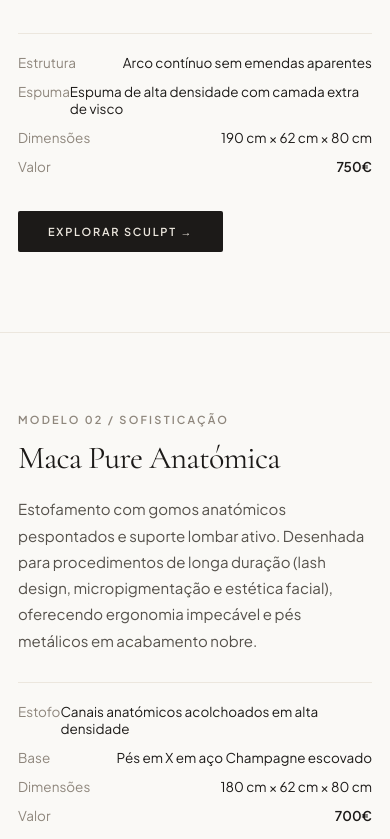
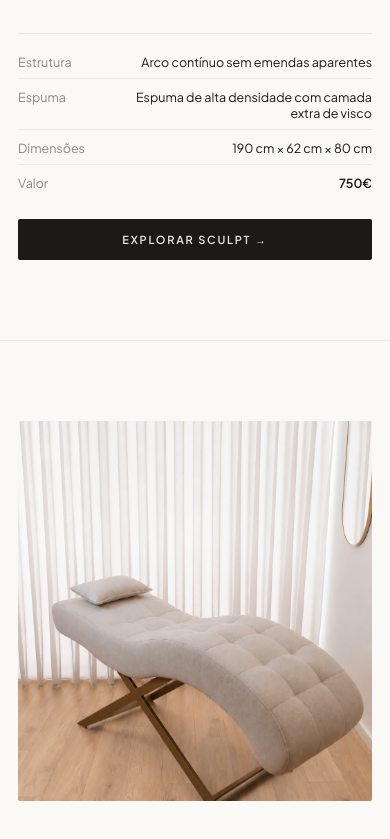
Before and after one commit to MMagnoDev/nuderest, a Next.js app: page /colecoes in a window 390 px wide. Shown: the part 1183-2022 px from the top of the page. Built offline with nearby package versions, Linux system fonts and the light colour scheme.

Commit message:
fix(mobile): improve responsiveness of specifications list and update feet material from aco to ferro

```diff
--- a/app/colecoes/page.tsx
+++ b/app/colecoes/page.tsx
@@ -136,32 +136,22 @@ export default function ColecoesPage() {
               </Reveal>
 
               <Reveal direction="up" delay={350}>
-                <div style={{
-                  display: 'flex',
-                  flexDirection: 'column',
-                  gap: '12px',
-                  fontFamily: 'var(--font-sans)',
-                  fontSize: '13.5px',
-                  color: '#1C1A18',
-                  marginBottom: '36px',
-                  borderTop: '1px solid #ECE7DE',
-                  paddingTop: '20px'
-                }}>
-                  <div style={{ display: 'flex', justifyContent: 'space-between' }}>
-                    <span style={{ color: '#8E867C' }}>Estrutura</span>
-                    <span>Arco contínuo sem emendas aparentes</span>
+                <div className="editorial-spec-list">
+                  <div className="editorial-spec-item">
+                    <span className="editorial-spec-label">Estrutura</span>
+                    <span className="editorial-spec-value">Arco contínuo sem emendas aparentes</span>
                   </div>
-                  <div style={{ display: 'flex', justifyContent: 'space-between' }}>
-                    <span style={{ color: '#8E867C' }}>Espuma</span>
-                    <span>Espuma de alta densidade com camada extra de visco</span>
+                  <div className="editorial-spec-item">
+                    <span className="editorial-spec-label">Espuma</span>
+                    <span className="editorial-spec-value">Espuma de alta densidade com camada extra de visco</span>
                   </div>
-                  <div style={{ display: 'flex', justifyContent: 'space-between' }}>
-                    <span style={{ color: '#8E867C' }}>Dimensões</span>
-                    <span>190 cm × 62 cm × 80 cm</span>
+                  <div className="editorial-spec-item">
+                    <span className="editorial-spec-label">Dimensões</span>
+                    <span className="editorial-spec-value">190 cm × 62 cm × 80 cm</span>
                   </div>
-                  <div style={{ display: 'flex', justifyContent: 'space-between' }}>
-                    <span style={{ color: '#8E867C' }}>Valor</span>
-                    <span style={{ fontWeight: 600 }}>750€</span>
+                  <div className="editorial-spec-item">
+                    <span className="editorial-spec-label">Valor</span>
+                    <span className="editorial-spec-value" style={{ fontWeight: 600 }}>750€</span>
                   </div>
                 </div>
               </Reveal>
@@ -170,6 +160,7 @@ export default function ColecoesPage() {
                 <div style={{ display: 'flex', gap: '16px', flexWrap: 'wrap' }}>
                   <Link
                     href="/maca-modelo-1"
+                    className="editorial-btn-mobile-full"
                     style={{
                       fontFamily: 'var(--font-sans)',
                       fontSize: '11px',
@@ -181,7 +172,10 @@ export default function ColecoesPage() {
                       padding: '14px 30px',
                       borderRadius: '2px',
                       textDecoration: 'none',
-                      transition: 'background-color 0.25s ease'
+                      transition: 'background-color 0.25s ease',
+                      display: 'inline-flex',
+                      alignItems: 'center',
+                      justifyContent: 'center'
                     }}
                   >
                     EXPLORAR SCULPT →
@@ -199,7 +193,7 @@ export default function ColecoesPage() {
         borderBottom: '1px solid #ECE7DE'
       }}>
         <div className="editorial-container">
-          <div className="editorial-split-grid">
+          <div className="editorial-split-grid editorial-split-grid-reverse">
             {/* Info */}
             <div>
               <Reveal direction="up" delay={200}>
@@ -244,32 +238,22 @@ export default function ColecoesPage() {
               </Reveal>
 
               <Reveal direction="up" delay={350}>
-                <div style={{
-                  display: 'flex',
-                  flexDirection: 'column',
-                  gap: '12px',
-                  fontFamily: 'var(--font-sans)',
-                  fontSize: '13.5px',
-                  color: '#1C1A18',
-                  marginBottom: '36px',
-                  borderTop: '1px solid #ECE7DE',
-                  paddingTop: '20px'
-                }}>
-                  <div style={{ display: 'flex', justifyContent: 'space-between' }}>
-                    <span style={{ color: '#8E867C' }}>Estofo</span>
-                    <span>Canais anatómicos acolchoados em alta densidade</span>
+                <div className="editorial-spec-list">
+                  <div className="editorial-spec-item">
+                    <span className="editorial-spec-label">Estofo</span>
+                    <span className="editorial-spec-value">Canais anatómicos acolchoados em alta densidade</span>
                   </div>
-                  <div style={{ display: 'flex', justifyContent: 'space-between' }}>
-                    <span style={{ color: '#8E867C' }}>Base</span>
-                    <span>Pés em X em aço Champagne escovado</span>
+                  <div className="editorial-spec-item">
+                    <span className="editorial-spec-label">Base</span>
+                    <span className="editorial-spec-value">Pés em X em ferro Champagne escovado</span>
                   </div>
-                  <div style={{ display: 'flex', justifyContent: 'space-between' }}>
-                    <span style={{ color: '#8E867C' }}>Dimensões</span>
-                    <span>180 cm × 62 cm × 80 cm</span>
+                  <div className="editorial-spec-item">
+                    <span className="editorial-spec-label">Dimensões</span>
+                    <span className="editorial-spec-value">180 cm × 62 cm × 80 cm</span>
                   </div>
-                  <div style={{ display: 'flex', justifyContent: 'space-between' }}>
-                    <span style={{ color: '#8E867C' }}>Valor</span>
-                    <span style={{ fontWeight: 600 }}>700€</span>
+                  <div className="editorial-spec-item">
+                    <span className="editorial-spec-label">Valor</span>
+                    <span className="editorial-spec-value" style={{ fontWeight: 600 }}>700€</span>
                   </div>
                 </div>
               </Reveal>
@@ -278,6 +262,7 @@ export default function ColecoesPage() {
                 <div style={{ display: 'flex', gap: '16px', flexWrap: 'wrap' }}>
                   <Link
                     href="/maca-modelo-2"
+                    className="editorial-btn-mobile-full"
                     style={{
                       fontFamily: 'var(--font-sans)',
                       fontSize: '11px',
@@ -289,7 +274,10 @@ export default function ColecoesPage() {
                       padding: '14px 30px',
                       borderRadius: '2px',
                       textDecoration: 'none',
-                      transition: 'background-color 0.25s ease'
+                      transition: 'background-color 0.25s ease',
+                      display: 'inline-flex',
+                      alignItems: 'center',
+                      justifyContent: 'center'
                     }}
                   >
                     EXPLORAR PURE →
@@ -415,7 +403,7 @@ export default function ColecoesPage() {
                 </p>
                 <div style={{ borderTop: '1px solid #ECE7DE', paddingTop: '20px', display: 'flex', flexDirection: 'column', gap: '10px', fontSize: '13px', color: '#3A3632' }}>
                   <div>✓ Estofo capitoné com gomos anatómicos</div>
-                  <div>✓ Pés em X em aço dourado Champagne</div>
+                  <div>✓ Pés em X em ferro dourado Champagne</div>
                   <div>✓ Almofada cervical com encaixe integrada</div>
                 </div>
               </div>
--- a/app/globals.css
+++ b/app/globals.css
@@ -152,6 +152,13 @@ body {
     gap: 40px;
   }
 
+  .editorial-split-grid-reverse > div:first-child {
+    order: 2;
+  }
+  .editorial-split-grid-reverse > div:last-child {
+    order: 1;
+  }
+
   .editorial-signature-row {
     grid-template-columns: 1fr;
     gap: 36px;
@@ -171,6 +178,87 @@ body {
   .editorial-signature-cards {
     grid-template-columns: 1fr;
     gap: 28px;
+  }
+}
+
+/* ==========================================================================
+   EDITORIAL SPECS RESPONSIVE LIST (PREVENTS OVERLAPPING ON MOBILE)
+   ========================================================================== */
+.editorial-spec-list {
+  display: flex;
+  flex-direction: column;
+  gap: 12px;
+  font-family: var(--font-sans);
+  font-size: 13.5px;
+  color: #1C1A18;
+  border-top: 1px solid #ECE7DE;
+  padding-top: 20px;
+  margin-bottom: 36px;
+}
+
+.editorial-spec-item {
+  display: flex;
+  justify-content: space-between;
+  align-items: baseline;
+  gap: 16px;
+  padding-bottom: 10px;
+  border-bottom: 1px solid #F0ECE5;
+}
+
+.editorial-spec-item:last-child {
+  border-bottom: none;
+  padding-bottom: 0;
+}
+
+.editorial-spec-label {
+  color: #8E867C;
+  flex-shrink: 0;
+  min-width: 95px;
+}
+
+.editorial-spec-value {
+  text-align: right;
+  font-weight: 400;
+  color: #1C1A18;
+  word-break: break-word;
+}
+
+@media (max-width: 640px) {
+  .editorial-spec-list {
+    gap: 10px;
+    font-size: 13px;
+    margin-bottom: 28px;
+  }
+  .editorial-spec-item {
+    gap: 12px;
+    padding-bottom: 8px;
+    align-items: flex-start;
+  }
+  .editorial-spec-label {
+    min-width: 75px;
+    font-size: 12.5px;
+  }
+  .editorial-spec-value {
+    font-size: 12.5px;
+  }
+}
+
+@media (max-width: 360px) {
+  .editorial-spec-item {
+    flex-direction: column;
+    gap: 3px;
+    align-items: flex-start;
+  }
+  .editorial-spec-value {
+    text-align: left;
+  }
+}
+
+@media (max-width: 480px) {
+  .editorial-btn-mobile-full {
+    width: 100% !important;
+    text-align: center !important;
+    justify-content: center !important;
   }
 }
 
--- a/app/maca-sculpt-arc/page.tsx
+++ b/app/maca-sculpt-arc/page.tsx
@@ -390,7 +390,7 @@ Gostaria de receber uma proposta personalizada e prazo de entrega.`;
                   { name: 'Base em Acabamento Taupe Esculpido', desc: 'Acabamento escultural mate' }
                 ] : [
                   { name: 'Pés em X Dourado Champagne Escovado', desc: 'Acabamento metálico acetinado nobre' },
-                  { name: 'Pés em X Aço Carbono Negro Fosco', desc: 'Estrutura geométrica contemporânea' },
+                  { name: 'Pés em X Ferro Negro Fosco', desc: 'Estrutura geométrica contemporânea' },
                   { name: 'Pés em Madeira Maciça Nobre', desc: 'Calor orgânico e acabamento artesanal' }
                 ]).map((base) => (
                   <div
--- a/data/products.ts
+++ b/data/products.ts
@@ -74,7 +74,7 @@ export const PRODUCTS_CATALOG: Product[] = [
       '/maca2/maca2_3.webp',
       '/maca2/maca2_5.webp'
     ],
-    description: 'Estofo acolchoado com gomos anatómicos, curvatura suave e pés em X em aço carbono com banho dourado Champagne fosco de altíssima durabilidade.',
+    description: 'Estofo acolchoado com gomos anatómicos, curvatura suave e pés em X em ferro com acabamento dourado Champagne fosco de altíssima durabilidade.',
     longDescription: 'A Maca Pure Anatómica une a tradição do estofamento nobre ao suporte ortopédico ativo. Idealizada para procedimentos de longa duração, as suas almofadas anatómicas acolhem a cliente eliminando qualquer ponto de pressão lombar.',
     dimensions: {
       length: '180 cm',
@@ -84,7 +84,7 @@ export const PRODUCTS_CATALOG: Product[] = [
     },
     features: [
       'Costura capitonê modular com espuma multi-densidade D33 Soft',
-      'Estrutura dos pés em X em aço com pintura eletrostática dourada Champagne',
+      'Estrutura dos pés em X em ferro com pintura eletrostática dourada Champagne',
       'Almofada cervical com encaixe anatómico integrada',
       'Revestimento sintético impermeável com proteção contra manchas e pigmentos',
       'Garantia estrutural de 5 anos'
@@ -92,7 +92,7 @@ export const PRODUCTS_CATALOG: Product[] = [
     availableColors: SIGNATURE_COLORS,
     baseFinishes: [
       { id: 'pes-dourado-champagne', name: 'Pés em X Dourado Champagne Escovado', extraPrice: 0 },
-      { id: 'pes-aco-preto-mate', name: 'Pés em X Aço Carbono Negro Fosco', extraPrice: 0 },
+      { id: 'pes-ferro-preto-mate', name: 'Pés em X Ferro Negro Fosco', extraPrice: 0 },
       { id: 'pes-madeira-nobre', name: 'Pés em Madeira Maciça Nobre', extraPrice: 0 }
     ],
     optionalAddons: [
```
Also changed, not shown: app/maca-modelo-1/page.tsx (+19 -27 lines), app/maca-modelo-2/page.tsx (+23 -27 lines), public/photos/_C1M0012.jpg.jpeg (added), 1 other file (tests, documents, lock files or other folders).
